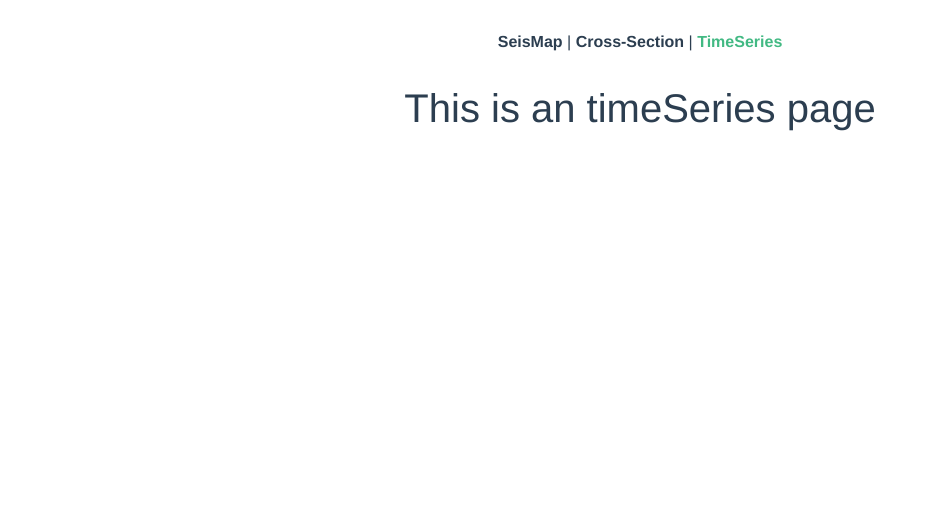
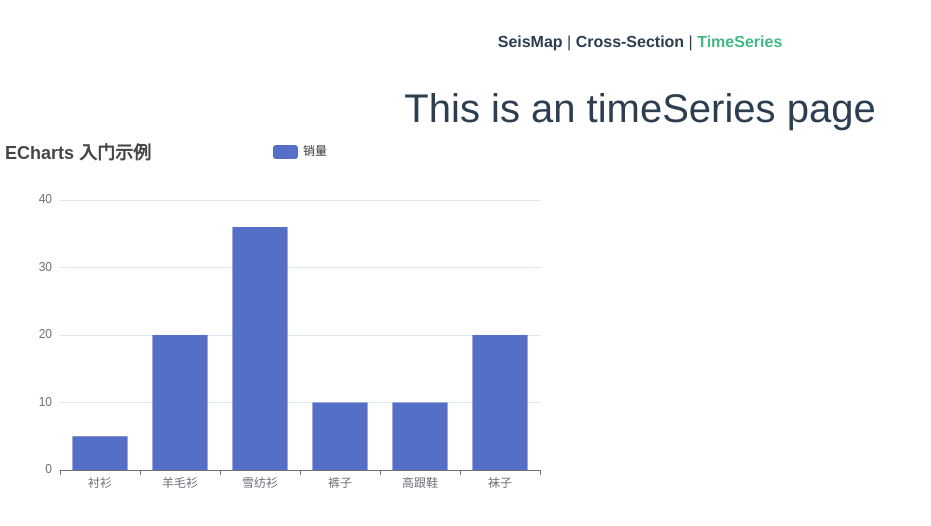
Before and after one commit to joshchunghung/seisVue, a Vue app: page /timeSeries in a window 1280 px wide. Shown: the top 526 px of the page, without its empty margins (0-931 px from the left). Built offline with nearby package versions, Linux system fonts and the light colour scheme.

Commit message:
echarts test

```diff
--- a/src/views/timeSeriesView.vue
+++ b/src/views/timeSeriesView.vue
@@ -1,5 +1,20 @@
 <template>
   <div class="timeSeries">
     <h1>This is an timeSeries page</h1>
+    <testUI />
   </div>
 </template>
+
+<script lang="ts">
+import { defineComponent } from "vue";
+import testUI from "@/components/test.vue";
+
+
+export default defineComponent({
+  name: "timeSeriesView",
+  components: {
+    testUI,
+
+  },
+});
+</script>
```
